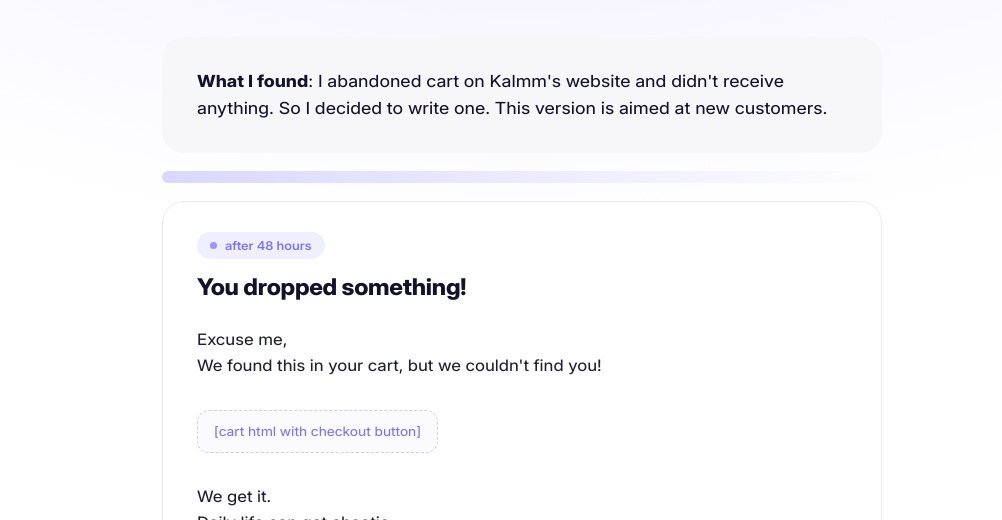
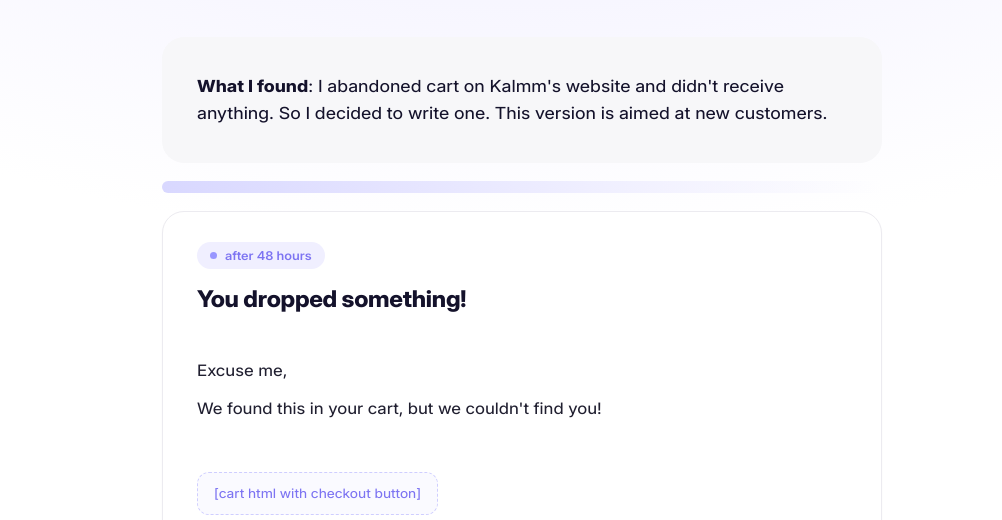
Before and after one commit to neoseeit/pf, a plain HTML site: page kalmm.html in a window 1280 px wide. Shown: the part 225-745 px from the top of the page, without its empty margins (118-1120 px from the left). Drawn offline with Linux system fonts and the light colour scheme.

Commit message:
Add files via upload

```diff
--- a/kalmm.html
+++ b/kalmm.html
@@ -10,7 +10,7 @@
 <title>abandoned cart for Kalmm · steezy.wav</title>
 <link rel="preload" href="fonts/CVSans-Regular.woff2" as="font" type="font/woff2" crossorigin>
 <link rel="preload" href="fonts/CVDisplay-Bold.woff2" as="font" type="font/woff2" crossorigin>
-<link rel="stylesheet" href="site.css?v=12">
+<link rel="stylesheet" href="site.css?v=13">
 </head>
 <body class="sub">
 
--- a/site.css
+++ b/site.css
@@ -85,9 +85,12 @@ h1.title { margin: 20px auto 0; max-width: 820px; font: 700 clamp(34px, 5.4vw, 5
 .page-hero h1.title:first-child { margin-top: 0; }
 
 .prose { display: flex; flex-direction: column; gap: 18px; max-width: 720px; margin: 0 auto; }
-.box { display: flex; flex-direction: column; gap: 0; padding: 30px 34px; background: #fff; border: 1px solid var(--line); border-radius: 22px; box-shadow: 0 1px 2px rgba(27,26,32,.03); }
-.box p { margin: 0; line-height: 1.5; white-space: pre-wrap; }  /* Notion spacing: lines sit tight, an empty line = one line of space */
-.box .gap { height: 1.5em; }
+.box { display: flex; flex-direction: column; gap: 2px; padding: 30px 34px; background: #fff; border: 1px solid var(--line); border-radius: 22px; box-shadow: 0 1px 2px rgba(27,26,32,.03); }
+/* Notion spacing: every line is its own block with a little air around it, and an empty line takes exactly one line of space.
+   min-height keeps "empty" lines (Notion puts an invisible character in them) from collapsing in Firefox-based browsers like Zen. */
+.box p { margin: 0; padding: 5px 0; min-height: calc(1.5em + 10px); line-height: 1.5; white-space: pre-wrap; }
+.box p.label, .box p.marker, .box p.ph { min-height: 0; }
+.box .gap { height: calc(1.5em + 10px); }
 .box strong { font-weight: 700; color: var(--ink); }
 .d { color: var(--faint); }
 
```
Also changed, not shown: commission.html (+1 -1 lines), designfiles.html (+1 -1 lines), duo.html (+1 -1 lines), experience-diet.html (+1 -1 lines), habitshredding.html (+1 -1 lines), index.html (+1 -1 lines), wavewindow.html (+1 -1 lines).
